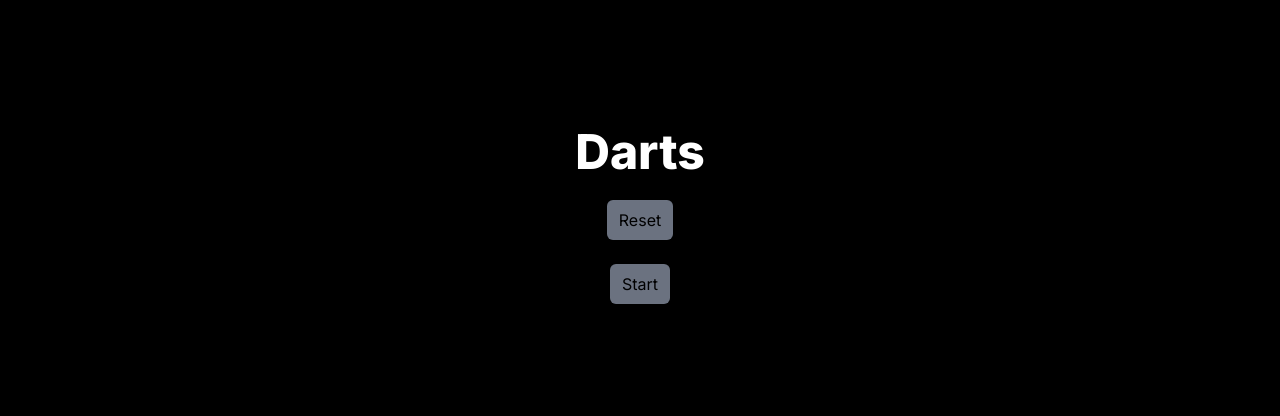
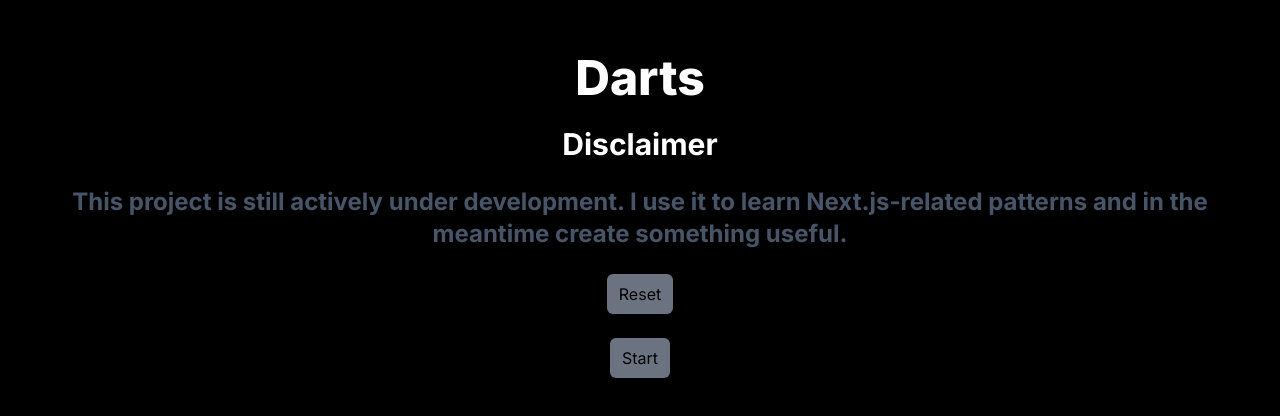
Before and after one commit to DaWadjet/Darts-Sidekick, a Next.js app: page / in a window 1280 px wide. Shown: the part 184-600 px from the top of the page. Built offline with nearby package versions, Linux system fonts and the light colour scheme.

Commit message:
add some disclaimer and todos

```diff
--- a/app/lib/types.ts
+++ b/app/lib/types.ts
@@ -1,5 +1,3 @@
-"use client";
-
 export const SEGMENTS = [
   20, 1, 18, 4, 13, 6, 10, 15, 2, 17, 3, 19, 7, 16, 8, 11, 14, 9, 12, 5,
 ] as const;
--- a/app/page.tsx
+++ b/app/page.tsx
@@ -46,6 +46,12 @@
         </>
       ) : (
         <>
+          <h1 className="text-white font-bold text-3xl">Disclaimer</h1>
+          <h2 className="text-center text-2xl font-bold text-slate-600">
+            This project is still actively under development. I use it to learn
+            Next.js-related patterns and in the meantime create something
+            useful.
+          </h2>
           <button
             key="reset"
             className="h-10 px-3 bg-gray-500 rounded-md shadow-md"
--- a/app/store/gameStore.ts
+++ b/app/store/gameStore.ts
@@ -83,7 +83,7 @@
 export const createGameStore = () =>
   create<TState & { actions: TActions }>()(
     devtools(
-      // persist(
+      // persist( //TODO re-enable middleware after the store's development is finished
       immer((set, get) => ({
         ...initialState,
         actions: {
```
